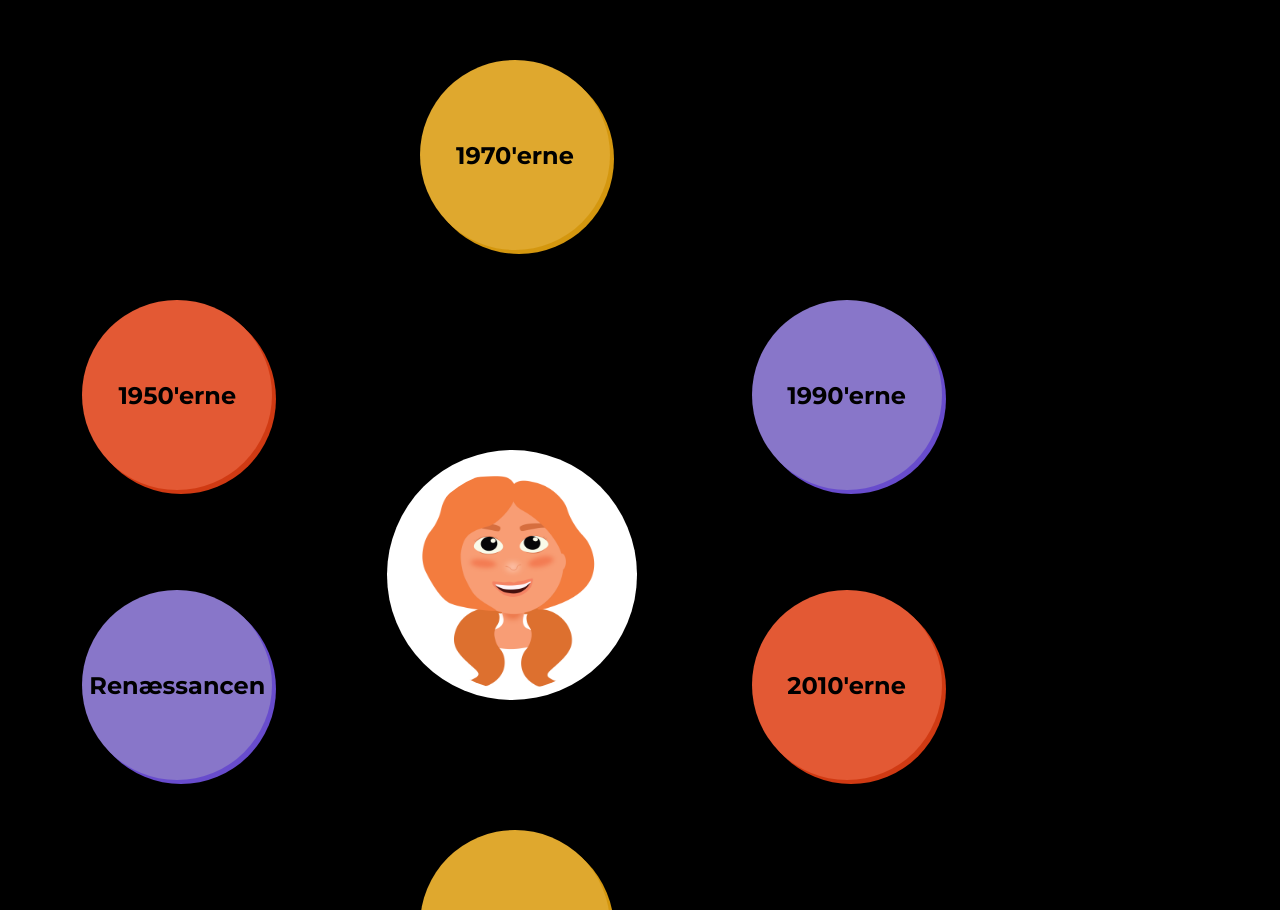
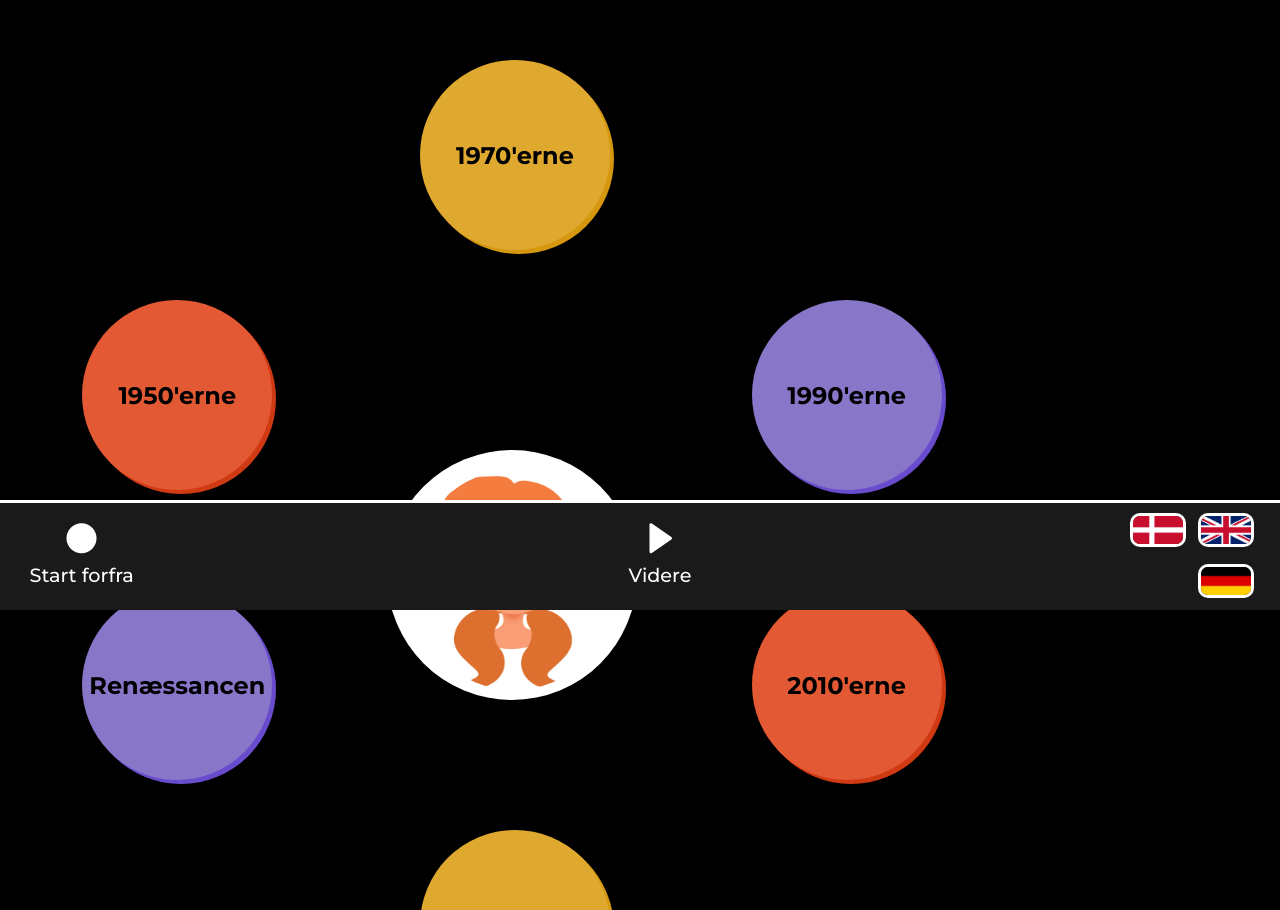
Before and after one commit to annalene97/steno, a plain HTML site: page menu.html in a window 1280 px wide. Shown: the part 190-1100 px from the top of the page. Drawn offline with nearby package versions, Linux system fonts and the light colour scheme.

Commit message:
Opdatering

```diff
--- a/menu.html
+++ b/menu.html
@@ -31,9 +31,7 @@
         <div>
           <!--Midt-->
           <!--1970'erne-->
-          <button class="menu_gul" id="menu_70">1970'erne
-
-          </button>
+          <button class="menu_gul" id="menu_70"> <a href="1970.html">1970'erne</a></button>
         </div>
         <div>
           <!--Højre-->
@@ -93,4 +91,42 @@
 
 </body>
 
+    <!-- FOOTER -->
+    <footer class="footer">
+      <div class="footer_start">
+        <button class="nav_knap" onclick="window.location.href='index.html'">
+          <i class="bx bxs-circle start"></i>
+        </button>
+        <p class="footer_p">Start forfra</p>
+      </div>
+      <nav class="nav_boks">
+        <div class="footer_hjem">
+          <button class="nav_knap" onclick="window.location.href='menu.html'">
+
+        </div>
+        <div class="pil_hojre">
+          <button class="nav_knap" onclick="window.location.href='outro.html'">
+            <!-- Ved klik bliver brugeren taget til outrosiden -->
+            <i class="bx bxs-right-arrow pil"></i>
+          </button>
+          <p class="footer_p">Videre</p>
+        </div>
+      </nav>
+      <!-- Div, hvori flagene vises -->
+      <div class="sprog_flag">
+        <div class="dk">
+          <img src="images/flag-dk.png" alt="Dansk sprog" class="flag" />
+        </div>
+        <div class="eng">
+          <img src="images/flag-eng.png" alt="English language" class="flag" />
+        </div>
+        <div class="tysk">
+          <img src="images/flag-tysk.png" alt="Deutsche Sprache" class="flag" />
+        </div>
+      </div>
+    </footer>
+  </div>
+</body>
+
 </html>
+</html>
```
Also changed, not shown: 1950.html (+1 -0 lines), 1970.html (+4 -0 lines), 1990.html (+4 -0 lines), 2010.html (+4 -14 lines).
